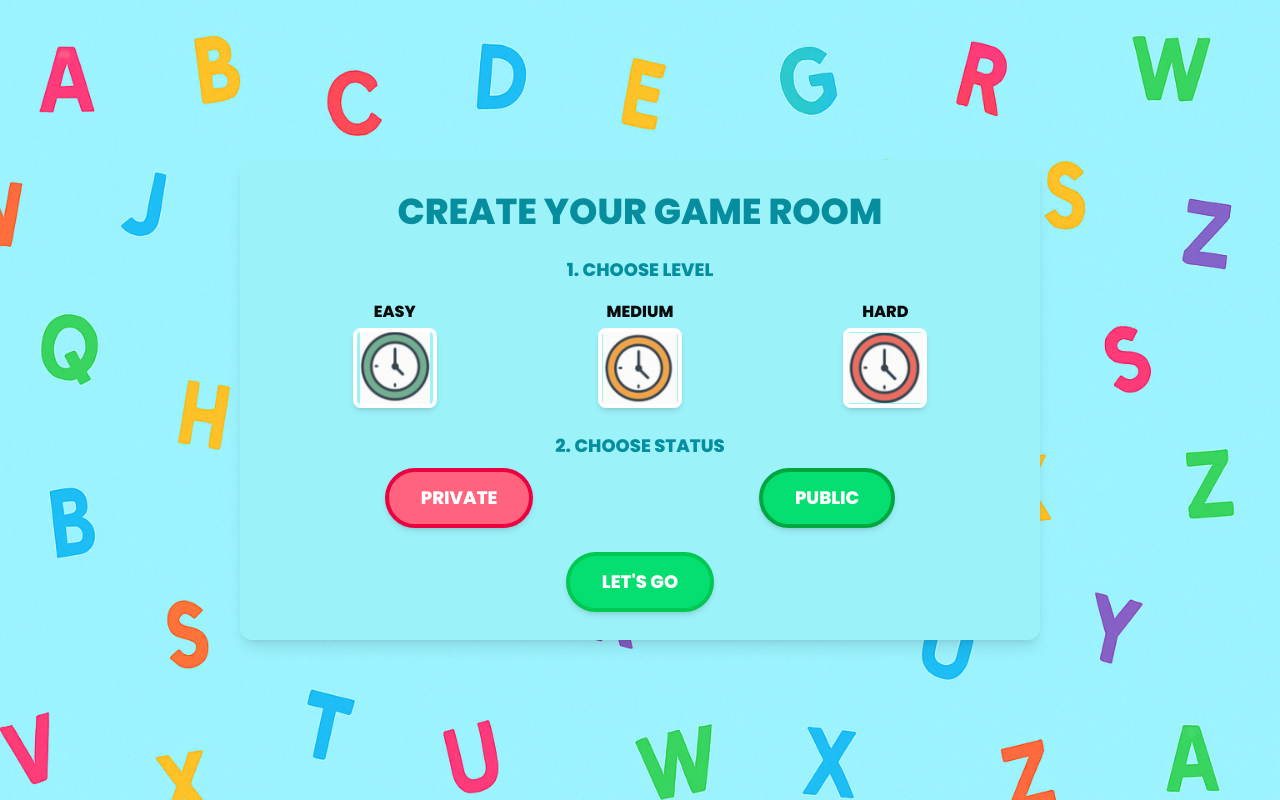
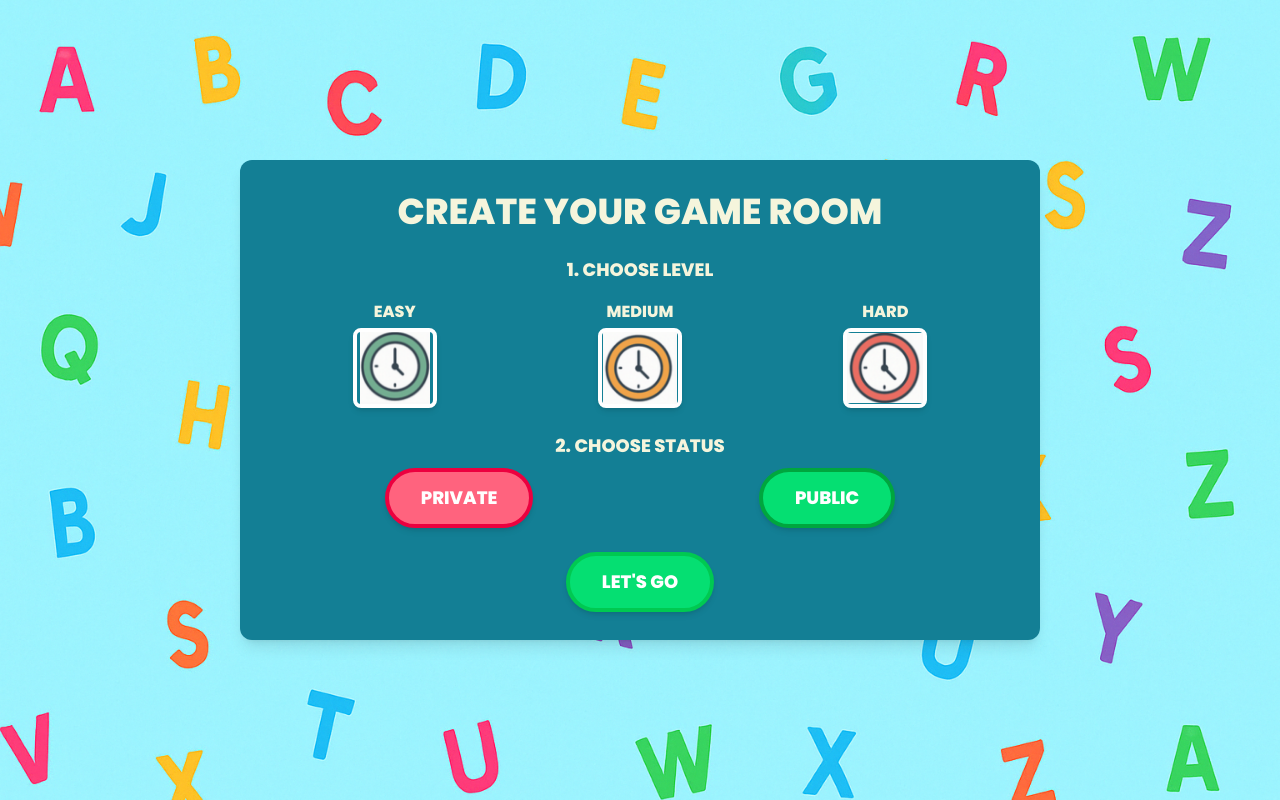
Before and after one commit to English-app-game/frontend, a React (Vite) app: page /rooms/create in a window 1280 px wide. Built offline with nearby package versions, Linux system fonts and the light colour scheme.

Commit message:
FIX: changing the color of text, and use the Header component

```diff
--- a/src/ui/pages/CreateRoom/CreateRoom.jsx
+++ b/src/ui/pages/CreateRoom/CreateRoom.jsx
@@ -5,6 +5,7 @@ import LevelSelector from "./LevelSelector";
 import StatusSelector from "./StatusSelector";
 import PrimaryButton from "../../../ui/components/PrimaryButton";
 import BlueBox from "../../../ui/components/BlueBox";
+import Header  from "../../components/Header";
 
 const CreateRoom = () => {
   const [level, setLevel] = useState(null);
@@ -21,8 +22,8 @@ const CreateRoom = () => {
 
   return (
     <div className="bg-[url('/homePage.png')] bg-cover min-h-screen flex items-center justify-center">
-      <BlueBox size="large" className="text-center !bg-[#9CF2F9] w-[50rem] h-[30rem]">
-        <h1 className="text-4xl font-extrabold text-[#068E9E] mb-6 uppercase">CREATE YOUR GAME ROOM</h1>
+      <BlueBox size="large" className="text-center w-[50rem] h-[30rem]">
+        <Header className="text-4xl font-extrabold mb-6 uppercase" text={`CREATE YOUR GAME ROOM`}></Header>
         <LevelSelector level={level} setLevel={setLevel} />
         <StatusSelector status={status} setStatus={setStatus} />
         <PrimaryButton text="LET'S GO" onClick={handleCreateRoom} className="bg-green-400" />
--- a/src/ui/pages/CreateRoom/LevelSelector.jsx
+++ b/src/ui/pages/CreateRoom/LevelSelector.jsx
@@ -3,11 +3,11 @@ import {levelOptions} from "./config";
 
 const LevelSelector = ({ level, setLevel }) => (
     <div className="mb-6">
-      <h1 className="text-lg font-extrabold mb-4 text-[#068E9E] uppercase">1. Choose Level</h1>
+      <h1 className="text-lg font-extrabold mb-4 text-[#f5f5dc] uppercase">1. Choose Level</h1>
       <div className="flex justify-around">
         {Object.entries(levelOptions).map(([key, { nameLevel, img }]) => (
           <div key={key} className="flex flex-col items-center gap-1">
-            <div className="text-md font-extrabold text-[#070b0b]">{nameLevel}</div>
+            <div className="text-md font-extrabold text-[#f5f5dc]">{nameLevel}</div>
             <button
               onClick={() => setLevel(level === key ? null : key)}
               className={`w-21 h-20 rounded-lg border-4 shadow-md transition hover:scale-105 ${level === key ? "border-teal-500" : "border-white"}`}>
--- a/src/ui/pages/CreateRoom/StatusSelector.jsx
+++ b/src/ui/pages/CreateRoom/StatusSelector.jsx
@@ -4,7 +4,7 @@ import { statusOptions } from "./config";
 
 const StatusSelector = ({ status, setStatus }) => (
   <div className="mb-6">
-    <h1 className="text-lg font-extrabold mb-2 text-[#068E9E] uppercase">2. Choose Status</h1>
+    <h1 className="text-lg font-extrabold mb-2 text-[#f5f5dc] uppercase">2. Choose Status</h1>
     <div className="flex justify-around">
       {Object.entries(statusOptions).map(([key, { type, bgColor, borderColor, hoverColor, ringColor }]) => (
         <PrimaryButton
```
